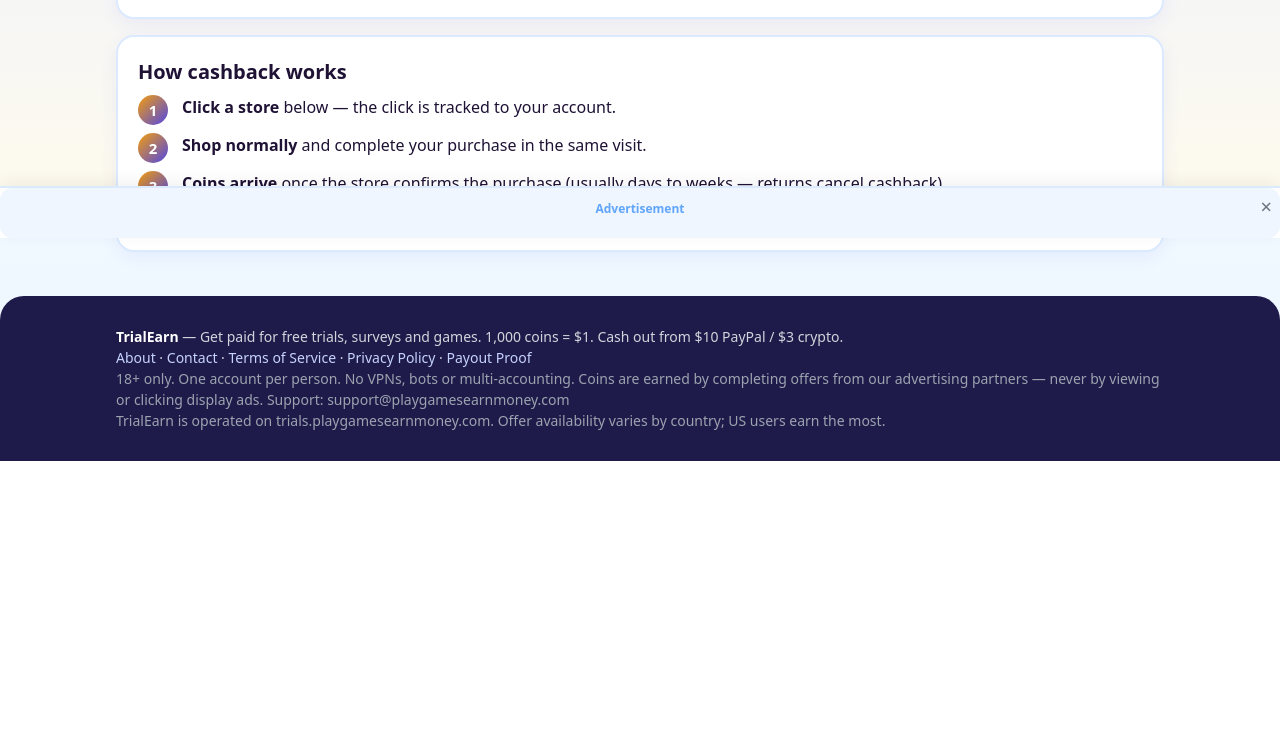
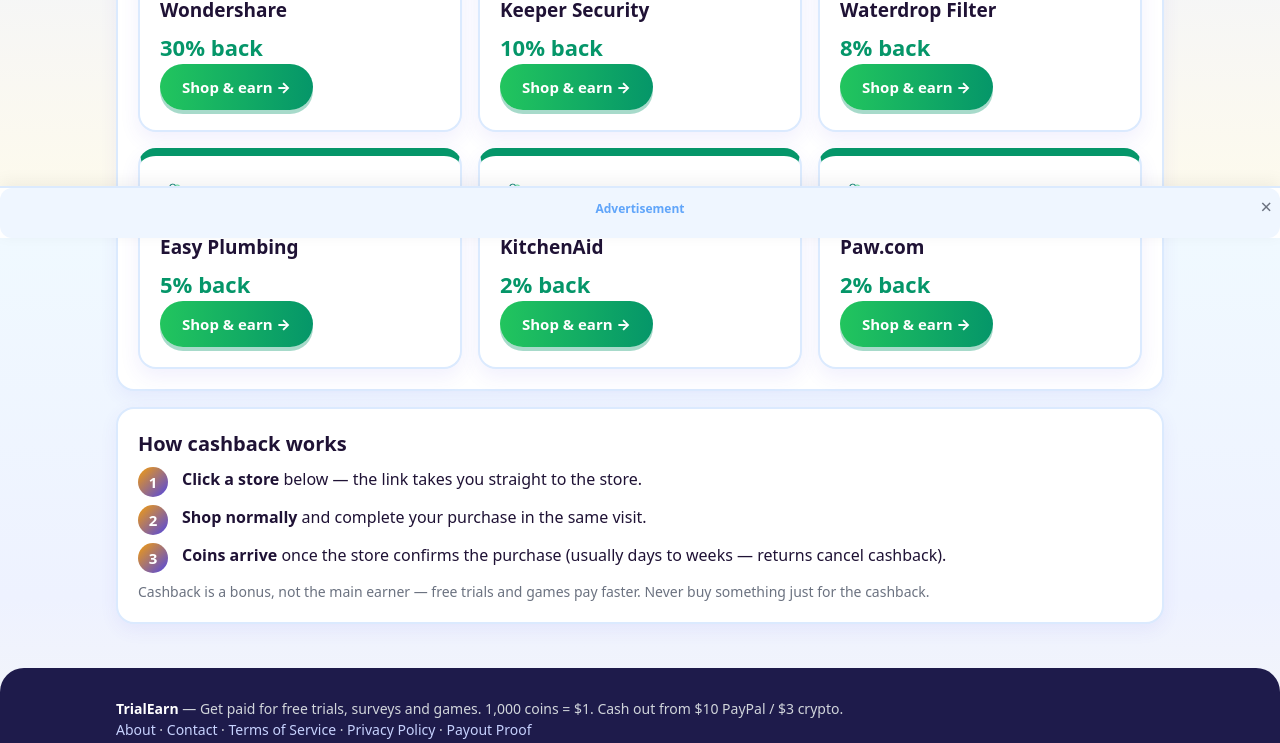
Before and after one commit to congcushop/trials-playgamesearnmoney, a plain HTML site: page cashback.html in a window 1280 px wide. Shown: the part 562-1305 px from the top of the page. Before the commit the page ends 1023 px from the top, so only its background shows below. Drawn offline with nearby package versions, Linux system fonts and the light colour scheme.

Commit message:
Cashback 23/11: 6 stores (Wondershare 30%, Keeper 10%, Waterdrop 8%, Easy Plumbing 5%, KitchenAid 2%, Paw 2%)

```diff
--- a/cashback.html
+++ b/cashback.html
@@ -28,7 +28,7 @@
   <h1>🛍️ Cashback shopping</h1>
   <p>Buy something you were going to buy anyway — through our link — and part of the store's commission comes back to you as coins.</p>
   <div class="chiprow">
-    <span class="chip">💰 1–10% back, by store</span>
+    <span class="chip">💰 Up to 30% back, by store</span>
     <span class="chip">🪙 Paid in coins</span>
     <span class="chip">✅ Only buy what you need</span>
   </div>
@@ -43,7 +43,7 @@
   <div class="card">
     <h2>How cashback works</h2>
     <ol class="steps">
-      <li><b>Click a store</b> below — the click is tracked to your account.</li>
+      <li><b>Click a store</b> below — the link takes you straight to the store.</li>
       <li><b>Shop normally</b> and complete your purchase in the same visit.</li>
       <li><b>Coins arrive</b> once the store confirms the purchase (usually days to weeks — returns cancel cashback).</li>
     </ol>
--- a/config.js
+++ b/config.js
@@ -55,9 +55,41 @@ window.TRIALEARN_CONFIG = {
   MUSIC_STREAM_URL: "",
 
   // --- Cashback shopping (Phase 2, now installed) --------------------------
-  // Affiliate store list. Add {name, url, cashback} entries once affiliate
-  // accounts are approved. Empty = section shows an honest "soon" state.
-  CASHBACK_STORES: [],
+  // LIVE stores — the same 6 approved Rakuten/Impact deals as site #1
+  // (js/config.js cashback.stores). Rates are the approved offer rates —
+  // never invent a rate or a tracking link. Wondershare is approved on
+  // BOTH networks at 30% (Impact Brand 59772 AND Rakuten MID 37160 /
+  // Offer 2137962) — ONE card, using the Rakuten deep link, because the
+  // Impact tracking URL needs an {Ad ID} chosen per asset in the Impact
+  // dashboard and no Ad ID is on file. Do NOT invent an Ad ID.
+  // The user gets 50% of each store's commission as coins.
+  // Shape: { name, url, cashback } — cashback is the display string.
+  CASHBACK_STORES: [
+    { name: "Wondershare", category: "Software", cashback: "30%",
+      desc: "Video, PDF & data tools — Dr.Fone Full Toolkit $139.95, Recoverit $79.99, MobileTrans $54.99.",
+      network: "Rakuten + Impact",
+      url: "https://click.linksynergy.com/link?id=%2fg%2fjHJaZtI4&offerid=2137962&type=2&murl=https%3A%2F%2Fwww.wondershare.com" },
+    { name: "Keeper Security", category: "Security Software", cashback: "10%",
+      desc: "Password manager & cybersecurity for families and teams. 10% base, up to $5 per action.",
+      network: "Rakuten",
+      url: "https://click.linksynergy.com/link?id=%2fg%2fjHJaZtI4&offerid=2065364&type=2&murl=https%3A%2F%2Fwww.keepersecurity.com" },
+    { name: "Waterdrop Filter", category: "Home & Kitchen", cashback: "8%",
+      desc: "Reverse-osmosis & gravity water filters for clean drinking water.",
+      network: "Rakuten",
+      url: "https://click.linksynergy.com/link?id=%2fg%2fjHJaZtI4&offerid=1888875&type=2&murl=https%3A%2F%2Fwww.waterdropfilter.com" },
+    { name: "Easy Plumbing", category: "Home & Garden", cashback: "5%",
+      desc: "KOHLER & Moen fixtures, faucets, sinks and bath furniture.",
+      network: "Rakuten",
+      url: "https://click.linksynergy.com/link?id=%2fg%2fjHJaZtI4&offerid=1898982&type=2&murl=https%3A%2F%2Fwww.easyplumbing.com" },
+    { name: "KitchenAid", category: "Appliances", cashback: "2%",
+      desc: "Stand mixers & major kitchen appliances.",
+      network: "Rakuten", badge: "Ends 7 Dec 2026",
+      url: "https://click.linksynergy.com/link?id=%2fg%2fjHJaZtI4&offerid=1972089&type=2&murl=https%3A%2F%2Fwww.kitchenaid.com" },
+    { name: "Paw.com", category: "Pet Supplies", cashback: "2%",
+      desc: "Pet beds, carriers & accessories.",
+      network: "Rakuten",
+      url: "https://click.linksynergy.com/link?id=%2fg%2fjHJaZtI4&offerid=1783560&type=2&murl=https%3A%2F%2Fwww.paw.com" },
+  ],
 
   // --- Fraud layer ----------------------------------------------------------
   TURNSTILE_SITE_KEY: "", // Cloudflare Turnstile site key (signup/login/withdraw)
```
